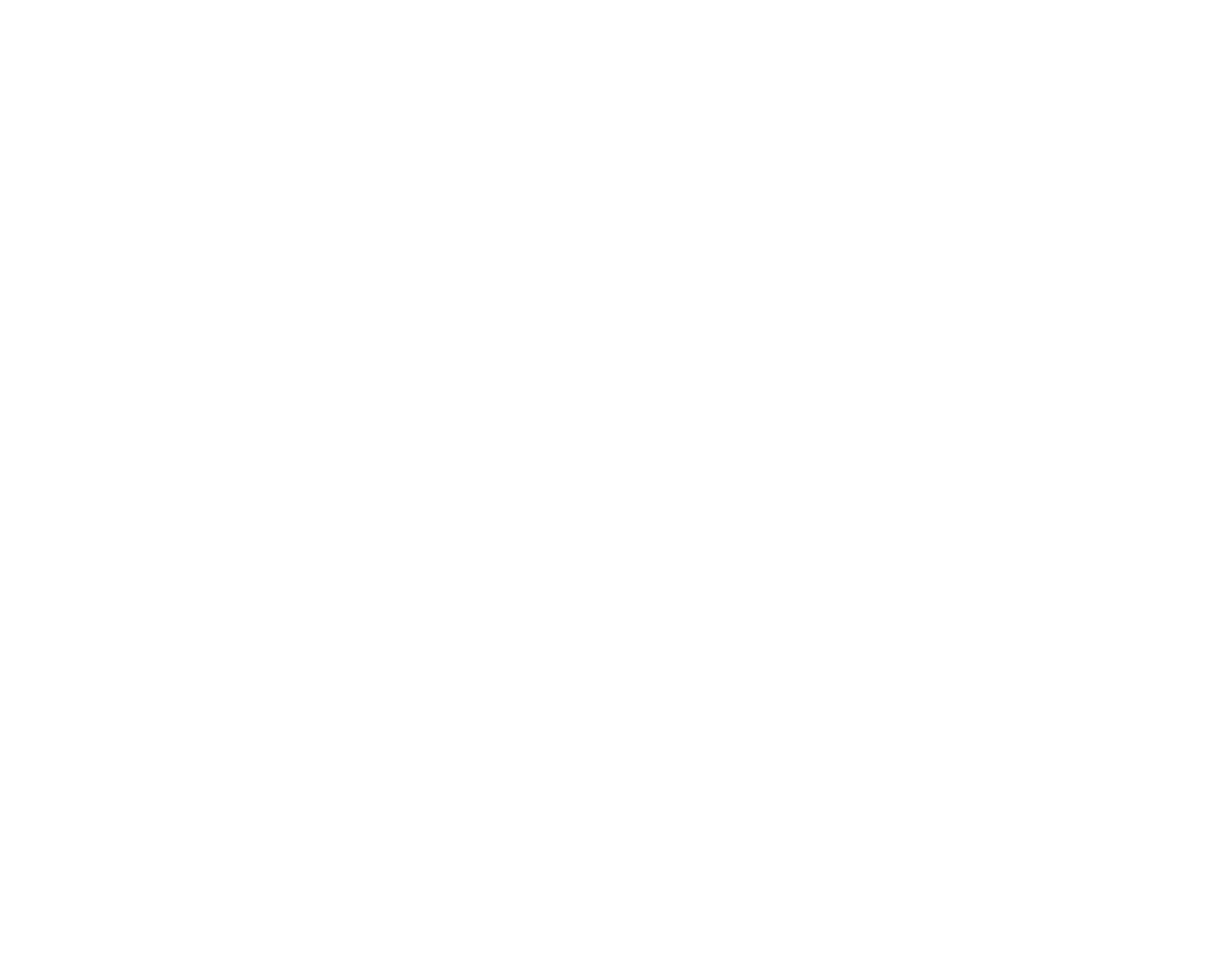
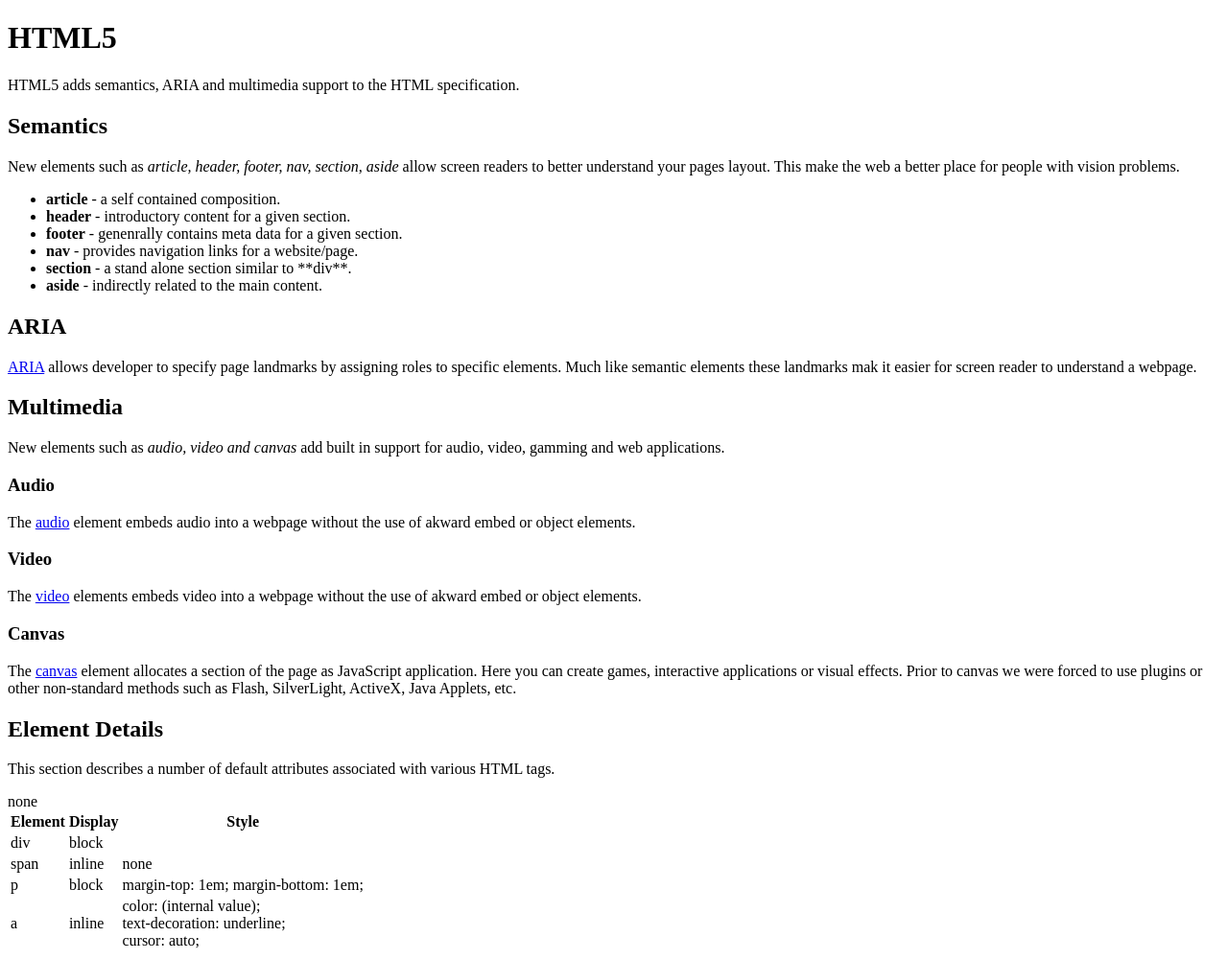
Before and after one commit to BenyominWalters/mtbc, a plain HTML site: page html/basic.html in a window 1280 px wide. Shown: the whole page at 96% size. Before the commit the page ends 800 px from the top, so only its background shows below. Drawn offline with Linux system fonts and the light colour scheme.

Commit message:
Added sample body text.

```diff
--- a/html/basic.html
+++ b/html/basic.html
@@ -2,9 +2,80 @@
 <html>
     <head>
         <!-- meta data goes here -->
-        <title><!-- Page Title --></title>
+        <title>HTML5</title>
     </head>
     <body>
         <!-- layout and content goes here -->
+        <h1>HTML5 </h1>
+            <p>HTML5 adds semantics, ARIA and multimedia support to the HTML specification.</p>
+
+        <h2>Semantics</h2>
+
+            <p>New elements such as <em>article, header, footer, nav, section, aside</em> allow screen readers to better understand your pages layout. This make the web a better place for people with vision problems.</p>
+
+            <ul>
+                <li><strong>article</strong> - a self contained composition.</li>
+                <li><strong>header</strong> - introductory content for a given section.</li>
+                <li><strong>footer</strong> - genenrally contains meta data for a given section. </li>
+                <li><strong>nav</strong> - provides navigation links for a website/page.</li>
+                <li><strong>section</strong> - a stand alone section similar to **div**.</li>
+                <li><strong>aside</strong> - indirectly related to the main content.</li>
+            </ul>
+
+            <h2>ARIA</h2>
+                <p><a href="https://www.w3.org/TR/html-aria/">ARIA</a> allows developer to specify page landmarks by assigning roles to specific elements. Much like semantic elements these landmarks mak it easier for screen reader to understand a webpage.</p>
+
+            <h2>Multimedia</h2>
+                <p>New elements such as <em>audio, video and canvas</em> add built in support for audio, video, gamming and web applications.</p>
+
+            <h3>Audio</h3>
+                <p>The <a href="https://developer.mozilla.org/en-US/docs/Web/HTML/Element/audio">audio</a> element embeds audio into a webpage without the use of akward embed or object elements.</p>
+
+            <h3>Video</h3>
+                <p>The <a href="https://developer.mozilla.org/en-US/docs/Web/HTML/Element/video">video</a> elements embeds video into a webpage without the use of akward embed or object elements.</p>
+
+            <h3>Canvas</h3>
+                <p>The <a href="https://developer.mozilla.org/en-US/docs/Web/HTML/Element/canvas">canvas</a> element allocates a section of the page as JavaScript application. Here you can create games, interactive applications or visual effects. Prior to canvas we were forced to use plugins or other non-standard methods such as Flash, SilverLight, ActiveX, Java Applets, etc.</p>
+
+            <h2>Element Details</h2>
+                <p>This section describes a number of default attributes associated with various HTML tags.</p>
+            <table>
+            <thead>
+                <tr>
+                <th>Element</th>
+                <th>Display</th>
+                <th>Style</th>
+                </tr>
+            </thead>
+            <tbody>
+                <tr>
+                <td>div</td>
+                <td>block</td>
+                <tdh>none</td>
+                </tr>
+                <tr>
+                <td>span</td>
+                <td>inline</td>
+                <td>none</td>
+                </tr>
+                <tr>
+                <td>p</td>
+                <td>block</td>
+                <td>
+                    margin-top: 1em;
+                    margin-bottom: 1em;
+                </td>
+                </tr>
+                <tr>
+                <td>a</td>
+                <td>inline</td>
+                <td>
+                    color: (internal value);<br>
+                    text-decoration: underline;<br>
+                    cursor: auto;<br>
+                </td>
+                </tr>
+            </tbody>
+            </table>
     </body>
 </html>
```
